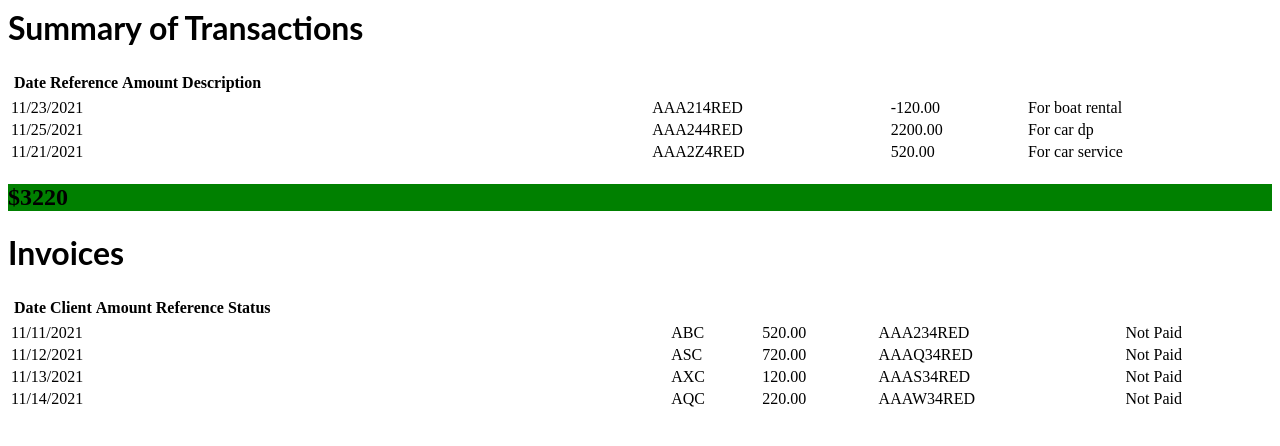
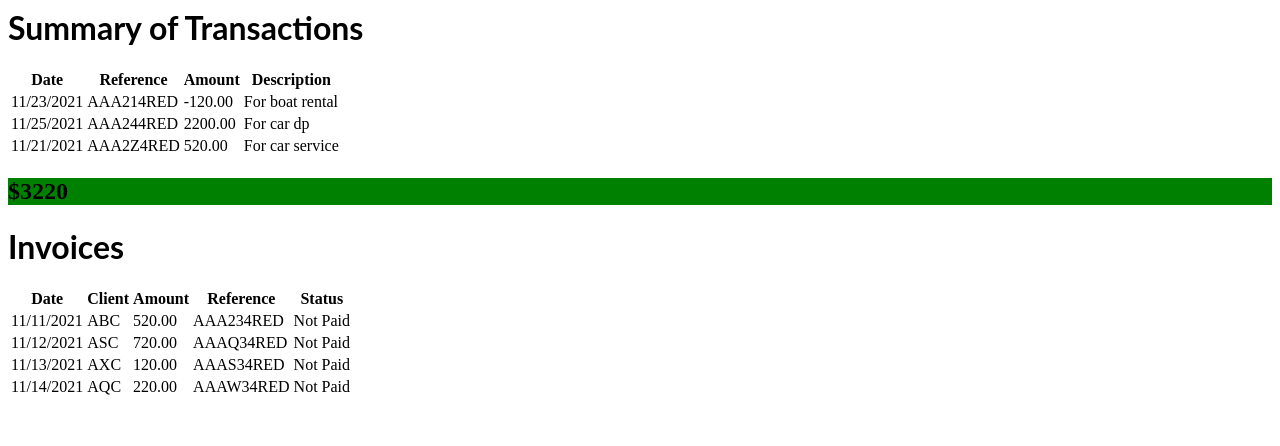
Before and after one commit to lakhanrochwani/Craft_Demo_Intuit, a React (Create React App) app: page / in a window 1280 px wide. Shown: the top 446 px of the page. Built offline with nearby package versions, Linux system fonts and the light colour scheme.

Commit message:
2 files modified

```diff
--- a/src/components/Summary.js
+++ b/src/components/Summary.js
@@ -22,18 +22,18 @@ function Summary({ transaction }) {
   };
   useEffect(() => {
     last30Days();
-  }, [transaction]);
+  }, []);
   console.log('Sum', sum);
   return (
     <>
       <h1>Summary of Transactions</h1>
-      <table style={{ width: '100%' }}>
-        <th>
-          <td>Date</td>
-          <td>Reference</td>
-          <td>Amount</td>
-          <td>Description</td>
-        </th>
+      <table>
+        <tr>
+          <th>Date</th>
+          <th>Reference</th>
+          <th>Amount</th>
+          <th>Description</th>
+        </tr>
         {transactionState.map((record) => (
           <Transaction
             key={record.id}
--- a/src/components/Widget.js
+++ b/src/components/Widget.js
@@ -20,14 +20,14 @@ function Widget({ invoices, transaction }) {
   return (
     <>
       <h1>Invoices</h1>
-      <table style={{ width: '100%' }}>
-        <th>
-          <td>Date</td>
-          <td>Client</td>
-          <td>Amount</td>
-          <td>Reference</td>
-          <td>Status</td>
-        </th>
+      <table>
+        <tr>
+          <th>Date</th>
+          <th>Client</th>
+          <th>Amount</th>
+          <th>Reference</th>
+          <th>Status</th>
+        </tr>
         {invoiceState.map((record) => (
           <Invoices
             key={record.id}
```
